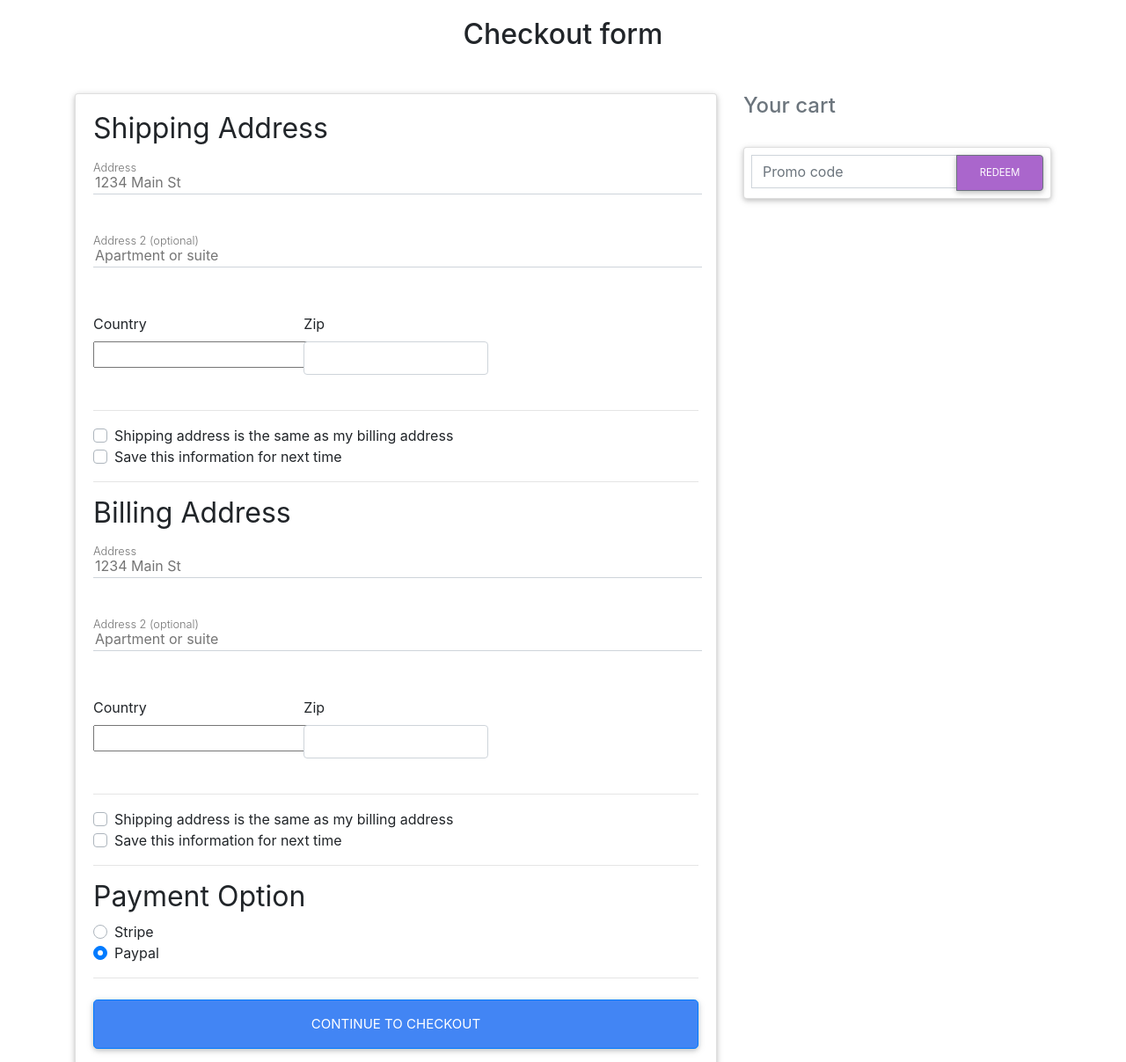
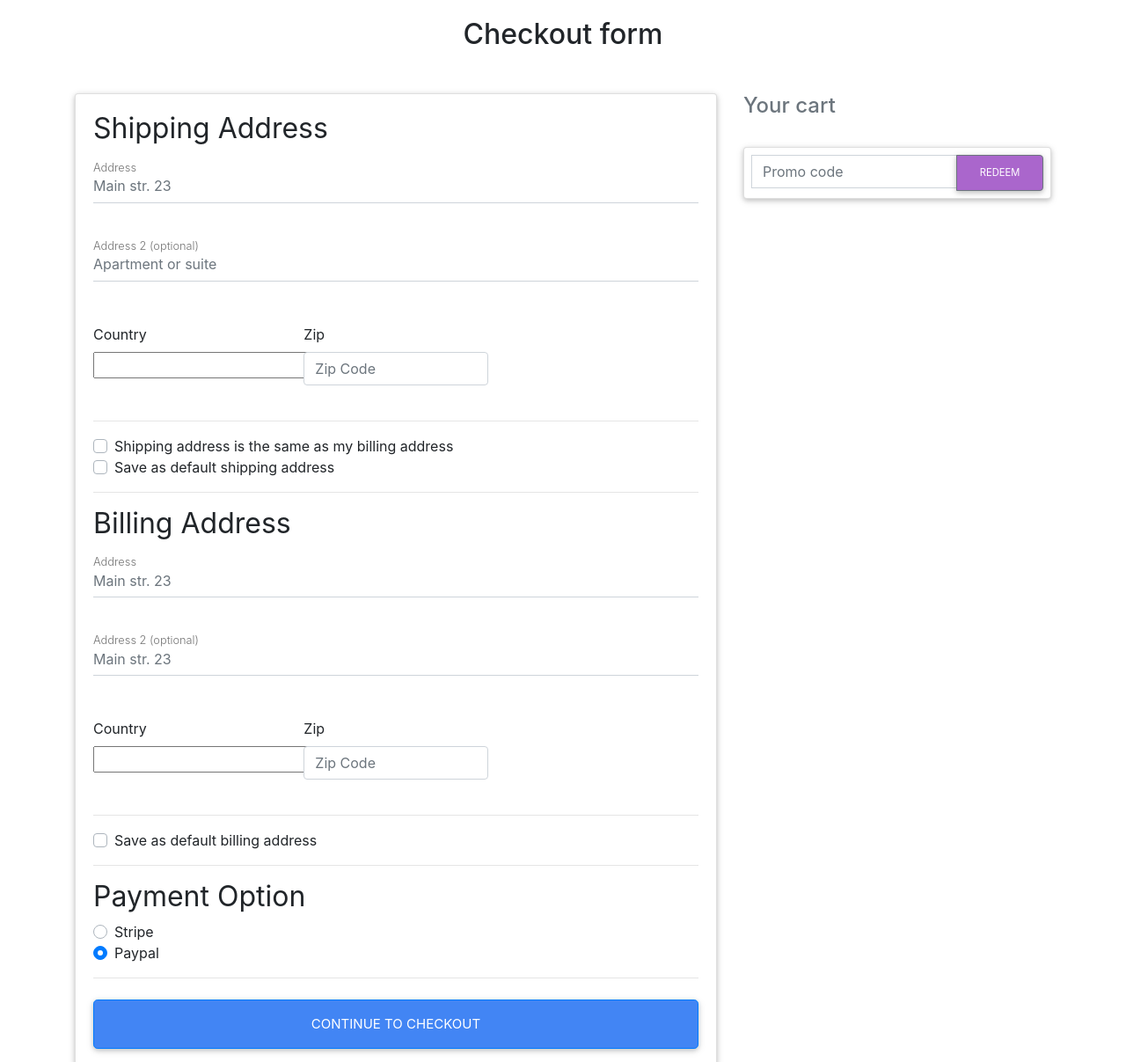
Before and after one commit to basirpayenda/ecommerce-website, a Django app: template templates/checkout.html in a window 1280 px wide. Shown: the part 172-1379 px from the top of the page at 88% size. Run offline with Django 3.2, Linux system fonts and the light colour scheme; the template is opened without the code that fills it: values that come from a table or form of the project are taken from there, others are empty; some libraries are stand-ins or nearby versions.

Commit message:
Default Address Added

```diff
--- a/core/forms.py
+++ b/core/forms.py
@@ -4,29 +4,36 @@ from django_countries.widgets import CountrySelectWidget
 
 
 class CheckoutForm(forms.Form):
-    street_address = forms.CharField(widget=forms.TextInput(attrs={
-        'placeholder': '1234 Main St', 'class': 'w-100 my-1'
-    }))
-    second_address = forms.CharField(required=False, widget=forms.TextInput(attrs={
-        'placeholder': 'Apartment or suite', 'class': 'w-100 my-1'
-    }))
-    country = CountryField(blank_label='(select country)').formfield(
-        widget=CountrySelectWidget(attrs={'class': "custom-select d-block w-100"}))
+    # Shipping Address ['shipping_address', 'shipping_address2', 'shipping_country','shipping_zip']
+    shipping_address = forms.CharField(required=False)
+    shipping_address2 = forms.CharField(required=False)
+    shipping_country = CountryField(blank_label='(select country)').formfield(
+        required=False,
+        widget=CountrySelectWidget(attrs={
+            'class': 'custom-select d-block w-100',
+        }))
+    shipping_zip = forms.CharField(required=False)
+    # Billing Address ['shipping_address', 'shipping_address2', 'shipping_country','shipping_zip']
+    billing_address = forms.CharField(required=False)
+    billing_address2 = forms.CharField(required=False)
+    billing_country = CountryField(blank_label='(select country)').formfield(
+        required=False,
+        widget=CountrySelectWidget(attrs={
+            'class': 'custom-select d-block w-100',
+        }))
+    billing_zip = forms.CharField(required=False)
 
-    zip_code = forms.CharField(
-        required=True, widget=forms.TextInput(attrs={'class': 'form-control'}))
-    # billing address and save_info
-    same_billing_address = forms.BooleanField(
-        required=False, widget=forms.CheckboxInput())
-    save_info = forms.BooleanField(
-        required=False, widget=forms.CheckboxInput())
+    same_billing_address = forms.BooleanField(required=False)
+    set_default_shipping = forms.BooleanField(required=False)
+    use_default_shipping = forms.BooleanField(required=False)
+    set_default_billing = forms.BooleanField(required=False)
+    use_default_billing = forms.BooleanField(required=False)
     PAYMENT_CHOICES = (
         ('stripe', 'Stripe'),
         ('paypal', 'Paypal')
     )
-    # payment method
-    payment_method = forms.ChoiceField(
-        widget=forms.RadioSelect(), choices=PAYMENT_CHOICES)
+    payment_option = forms.ChoiceField(
+        widget=forms.RadioSelect, choices=PAYMENT_CHOICES)
 
 
 class CouponForm(forms.Form):
@@ -42,3 +49,29 @@ class RefundForm(forms.Form):
     ref_code = forms.CharField()
     message = forms.CharField(widget=forms.Textarea)
     email = forms.EmailField()
+
+
+# class CheckoutForm(forms.Form):
+#     street_address = forms.CharField(widget=forms.TextInput(attrs={
+#         'placeholder': '1234 Main St', 'class': 'w-100 my-1'
+#     }))
+#     second_address = forms.CharField(required=False, widget=forms.TextInput(attrs={
+#         'placeholder': 'Apartment or suite', 'class': 'w-100 my-1'
+#     }))
+#     country = CountryField(blank_label='(select country)').formfield(
+#         widget=CountrySelectWidget(attrs={'class': "custom-select d-block w-100"}))
+
+#     zip_code = forms.CharField(
+#         required=True, widget=forms.TextInput(attrs={'class': 'form-control'}))
+#     # billing address and save_info
+#     same_billing_address = forms.BooleanField(
+#         required=False, widget=forms.CheckboxInput())
+#     save_info = forms.BooleanField(
+#         required=False, widget=forms.CheckboxInput())
+#     PAYMENT_CHOICES = (
+#         ('stripe', 'Stripe'),
+#         ('paypal', 'Paypal')
+#     )
+#     # payment method
+#     payment_method = forms.ChoiceField(
+#         widget=forms.RadioSelect(), choices=PAYMENT_CHOICES)
--- a/templates/checkout.html
+++ b/templates/checkout.html
@@ -20,126 +20,117 @@
           <form class="card-body" method="POST">
             <h2>Shipping Address</h2>
             {% csrf_token %}
-            <div class="togglable">
+            <div class="hideable_shipping_form">
               <div class="md-form mb-5">
-                {{ form.street_address }}
-                <label for="address" class="">Address</label>
+                <input type="text" name="shipping_address" id="shipping_address" placeholder='Main str. 23 '
+                  class="form-control">
+                <label for="shipping_address" class="">Address</label>
               </div>
-
               <div class="md-form mb-5">
-                {{ form.second_address }}
-                <label for="address-2" class="">Address 2 (optional)</label>
+                <input type="text" name="shipping_address2" id="shipping_address2" placeholder='Apartment or suite'
+                  class="form-control">
+                <label for="shipping_address2" class="">Address 2 (optional)</label>
               </div>
-
               <div class="row">
                 <div class="col-lg-4 col-md-12 mb-4">
                   <label for="country">Country</label>
-                  {{ form.country }}
+                  {{ form.shipping_country }}
                   <div class="invalid-feedback">
                     Please select a valid country.
                   </div>
                 </div>
 
                 <div class="col-lg-4 col-md-6 mb-4">
-                  <label for="zip">Zip</label>
-                  {{ form.zip_code }}
+                  <label for="shipping_zip">Zip</label>
+                  <input type="text" name="shipping_zip" id="shipping_zip" placeholder='Zip Code' class="form-control">
                   <div class="invalid-feedback">
                     Zip code required.
                   </div>
                 </div>
-
               </div>
-
               <hr>
-
               <div class="custom-control custom-checkbox">
-                <input {% if form.same_billing_address.value %} checked {% endif %} type="checkbox"
-                  class="custom-control-input" id="same-address" name="same_billing_address">
-                <label class="custom-control-label" for="same-address">Shipping address is the same as my billing
+                <input type="checkbox" class="custom-control-input" id="same_billing_address"
+                  name="same_billing_address">
+                <label class="custom-control-label" for="same_billing_address">Shipping address is the same as my
+                  billing
                   address</label>
               </div>
+              <!-- done witht below -->
+              {% if not default_shipping_address %}
               <div class="custom-control custom-checkbox">
-                <input {% if form.save_info.value %} checked {% endif %}type="checkbox" class="custom-control-input"
-                  name='save_info' id="save-info">
-                <label class="custom-control-label" for="save-info">Save this information for next time</label>
+                <input type="checkbox" class="custom-control-input" name='set_default_shipping'
+                  id="set_default_shipping">
+                <label class="custom-control-label" for="set_default_shipping">Save as default shipping address</label>
               </div>
+              {% endif %}
             </div>
-
+            {% if default_shipping_address %}
+            <div class="custom-control custom-checkbox">
+              <input type="checkbox" class="custom-control-input" name='use_default_shipping' id="use_default_shipping">
+              <label class="custom-control-label" for="use_default_shipping">Use default shipping address
+                {{ default_shipping_address.street_address }} | {{ default_shipping_address.apartment_address }}</label>
+            </div>
+            {% endif %}
             <hr>
             <!--Card content-->
             <h2>Billing Address</h2>
             <form class="card-body" method="POST">
               {% csrf_token %}
               <!--address-->
+              <div class="hideable_billing_form">
                 <div class="md-form mb-5">
-                <!-- <input type="text" id="address" class="form-control" placeholder="1234 Main St"> -->
-                {{ form.street_address }}
-                <label for="address" class="">Address</label>
+                  <input type="text" name="billing_address" id="billing_address" placeholder='Main str. 23 '
+                    class="form-control">
+                  <label for="billing_address" class="">Address</label>
                 </div>
-
                 <!--address-2-->
                 <div class="md-form mb-5">
-                <!-- <input type="text" id="address-2" class="form-control" placeholder="Apartment or suite"> -->
-                {{ form.second_address }}
-                <label for="address-2" class="">Address 2 (optional)</label>
+                  <input type="text" name="billing_address2" id="billing_address2" placeholder='Main str. 23 '
+                    class="form-control">
+                  <label for="billing_address2" class="">Address 2 (optional)</label>
                 </div>
-
                 <!--Grid row-->
                 <div class="row">
-
                   <!--Grid column-->
                   <div class="col-lg-4 col-md-12 mb-4">
-
                     <label for="country">Country</label>
-                  <!-- <select class="custom-select d-block w-100" id="country" required>
-                  <option value="">Choose...</option>
-                  <option>United States</option>
-                </select> -->
-                  {{ form.country }}
+                    {{ form.billing_country }}
                     <div class="invalid-feedback">
                       Please select a valid country.
                     </div>
-
                   </div>
                   <!--Grid column-->
 
                   <!--Grid column-->
                   <div class="col-lg-4 col-md-6 mb-4">
-
-                  <label for="zip">Zip</label>
-                  <!-- <input type="text" class="form-control" id="zip" placeholder="" required> -->
-                  {{ form.zip_code }}
-                  <div class="invalid-feedback">
-                    Zip code required.
-                  </div>
-
+                    <label for="billing_zip">Zip</label>
+                    <input type="text" class="form-control" name="billing_zip" id="zip" placeholder="Zip Code">
                   </div>
                   <!--Grid column-->
-
+                </div>
               </div>
               <!--Grid row-->
-
               <hr>
-
+              {% if not default_billing_address %}
               <div class="custom-control custom-checkbox">
-                <input {% if form.same_billing_address.value %} checked {% endif %} type="checkbox"
-                  class="custom-control-input" id="same-address" name="same_billing_address">
-                <label class="custom-control-label" for="same-address">Shipping address is the same as my billing
-                  address</label>
+                <input type="checkbox" class="custom-control-input" name='set_default_billing' id="set_default_billing">
+                <label class="custom-control-label" for="set_default_billing">Save as default billing address</label>
               </div>
+              {% endif %}
+              {% if default_billing_address %}
               <div class="custom-control custom-checkbox">
-                <input {% if form.save_info.value %} checked {% endif %}type="checkbox" class="custom-control-input"
-                  name='save_info' id="save-info">
-                <label class="custom-control-label" for="save-info">Save this information for next time</label>
+                <input type="checkbox" class="custom-control-input" name='use_default_billing' id="use_default_billing">
+                <label class="custom-control-label" for="use_default_billing">Use default billing address:
+                  {{ default_billing_address.street_address }} | {{ default_billing_address.apartment_address }}</label>
               </div>
-
+              {% endif %}
               <hr>
-
               <div class="d-block my-3">
                 <h2>Payment Option</h2>
-                {% for key, value in form.fields.payment_method.choices %}
+                {% for key, value in form.fields.payment_option.choices %}
                 <div class="custom-control custom-radio">
-                  <input id="{{value}}" name="payment_method" value="{{ key }}" type="radio"
+                  <input id="{{value}}" name="payment_option" value="{{ key }}" type="radio"
                     class="custom-control-input" checked required>
                   <label class="custom-control-label" for="{{value}}">{{value}}</label>
                 </div>
@@ -147,7 +138,6 @@
               </div>
               <hr class="mb-4">
               <button class="btn btn-primary btn-lg btn-block" type="submit">Continue to checkout</button>
-
             </form>
 
         </div>
@@ -169,4 +159,38 @@
 </main>
 <!--Main layout-->
 
+<script src="https://code.jquery.com/jquery-3.4.1.js" integrity="sha256-WpOohJOqMqqyKL9FccASB9O0KwACQJpFTUBLTYOVvVU="
+  crossorigin="anonymous"></script>
+<script>
+  var hideable_shipping_form = $('.hideable_shipping_form');
+  var hideable_billing_form = $('.hideable_billing_form');
+
+  var use_default_shipping = document.querySelector("input[name=use_default_shipping]");
+  var use_default_billing = document.querySelector("input[name=use_default_billing]");
+  var shipping_same_as_billing = document.querySelector("input[name=same_billing_address]");
+
+  shipping_same_as_billing.addEventListener('change', function () {
+    if (this.checked) {
+      hideable_billing_form.hide();
+    } else {
+      hideable_billing_form.show();
+    }
+  })
+
+  use_default_shipping.addEventListener('change', function () {
+    if (this.checked) {
+      hideable_shipping_form.hide();
+    } else {
+      hideable_shipping_form.show();
+    }
+  })
+
+  use_default_billing.addEventListener('change', function () {
+    if (this.checked) {
+      hideable_billing_form.hide();
+    } else {
+      hideable_billing_form.show();
+    }
+  })
+</script>
 {% endblock content  %}
```
Also changed, not shown: core/views.py (+162 -48 lines). Lines whose indentation alone changed are shown as unchanged.
